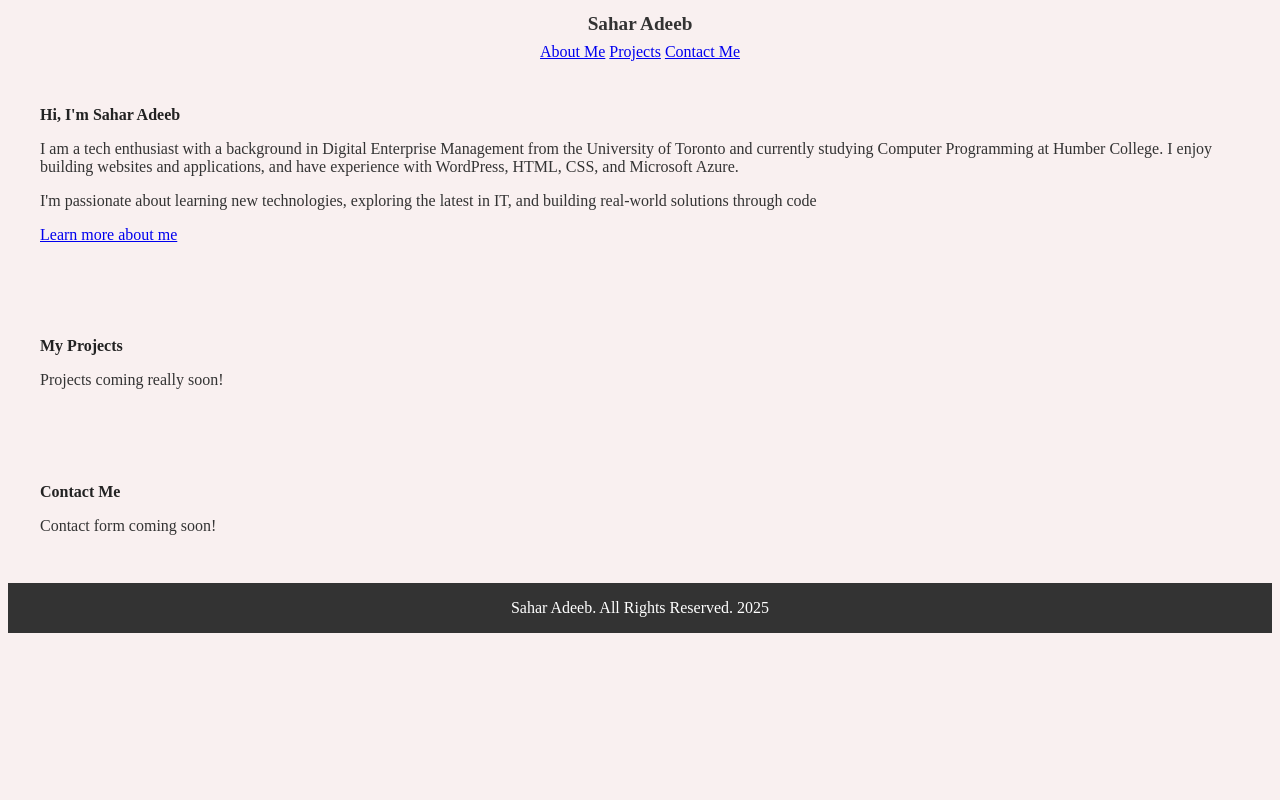
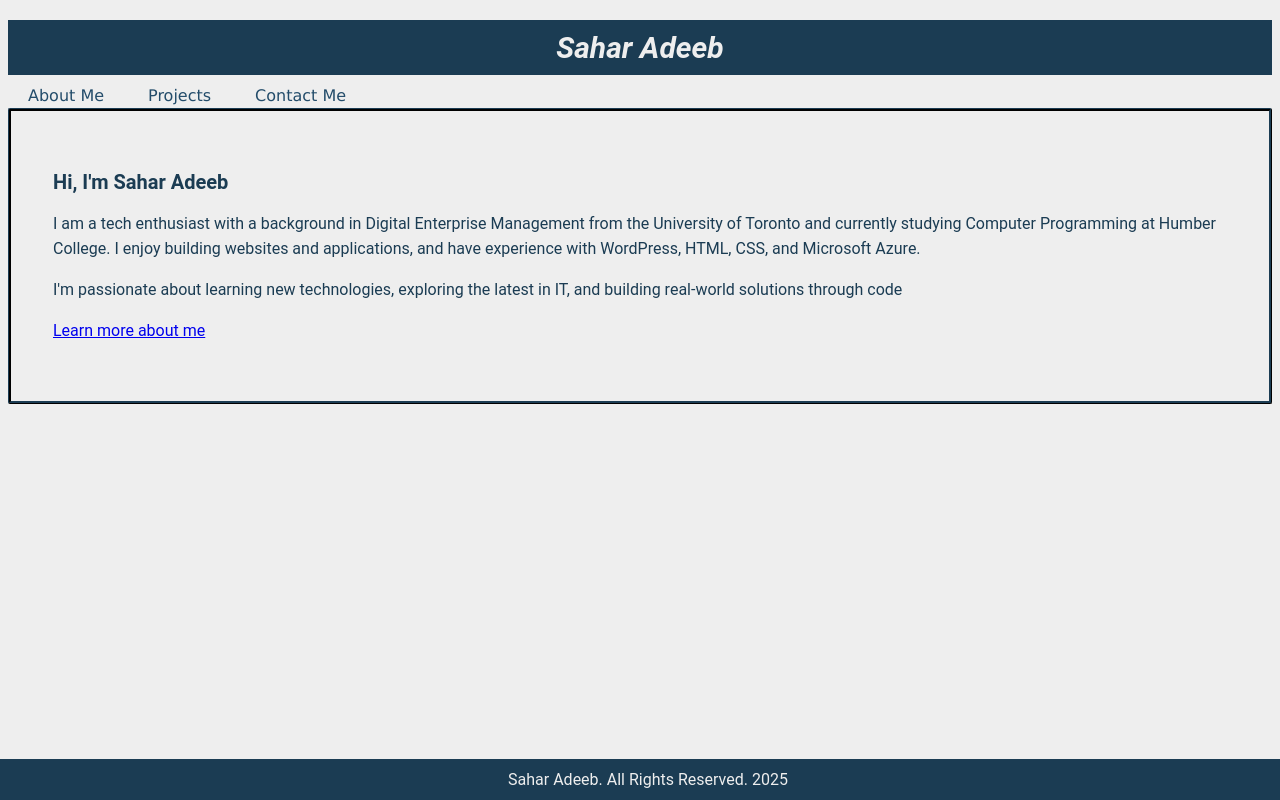
Before and after one commit to Sahar110201/my-portfolio, a plain HTML site: page index.html in a window 1280 px wide. Drawn offline with Linux system fonts and the light colour scheme; files that its build step writes are made by us from their sources.

Commit message:
Add files via upload

```diff
--- a/index.html
+++ b/index.html
@@ -4,15 +4,17 @@
     <meta charset="UTF-8">
     <meta name="viewport" content="width=device-width, initial-scale=1.0">
     <title>Sahar Adeeb | Portfolio</title>
-    <link rel="stylesheet" href="style.css">
+    <link rel="stylesheet" href="css/style.css">
 </head>
 <body>
     <header>
         <h1>Sahar Adeeb</h1>
         <nav>
+            <div class = "nav-list">
             <a href="about.html">About Me</a>
             <a href="Projects.html">Projects</a>
             <a href="contact.html">Contact Me</a>
+            </div>
         </nav>
     </header>
 
@@ -24,15 +26,6 @@
         <p><a href="about.html">Learn more about me</a></p>
     </section>
 
-    <section id="Projects">
-        <h2>My Projects</h2>
-        <P>Projects coming really soon!</P>
-    </section>
-
-    <section id="contact">
-        <h2>Contact Me</h2>
-        <P>Contact form coming soon!</P>
-    </section>
 </body>
 <footer>Sahar Adeeb. All Rights Reserved. 2025</footer>
 </html>
--- a/style.css
+++ b/style.css
@@ -1,41 +1,75 @@
 body{
-    font-family: 'Times New Roman', Times, serif;
-    color: #333;
-    background-color: #f9f0f0;
-    line-height: normal;
+    font-family: 'Roboto', Open Sans, Lato;
+    color: #1b3c53;
+    background-color: #eeeeee;
+    line-height: 25px;
 }
 
 header h1{
-    font-size: larger;
+    font-size: 30px;
     letter-spacing: normal;
     margin-bottom: 8px;
-    text-align: center;
+    padding: 15px 20px;
+    display: flex;
+    justify-content: center;
+    box-shadow: #777c6d;
+    background-color: #1b3c53;
+    color: #eeeeee;
+    font-style: italic;
 }
 
 h2{
-    font-size: medium;
-    color: #222;
+    font-size: 20px;
+    color: #1b3c53;
     margin-bottom: 16px;
 }
 
-nav {
-    color: #fff;
+nav a{
+    color: #234c6a;
     margin: auto;
     text-align: center;
+    text-decoration: none;
+    display: block;
+    padding: 20px;
+    font-family: verdana;
+    list-style: none;
+    display: inline;
+
 }
 
-nav:hover {
-    color: #000;
+nav a:hover {
+    color: #456882;
+    text-decoration: solid;
 }
 
 footer{
+    background-color: #1b3c53;
+    margin-top: auto;
+    padding: 8px;
     text-align: center;
-    color: #fff;
-    background: #333;
-    margin-top: auto;
-    padding: 16px;
+    position:fixed;
+    color: #eeeeee;
+    bottom: 0;
+    left: 0;
+    width: 100%;
+    z-index: 1000;
 }
 section{
-    padding: 32px;
+    padding: 42px;
     margin: auto;
+    line-height: 25px;
+    border: 3px ridge;
+    border-radius: 2px;
+    border-color: #1b3c53;
 }
+@media (max-width: 786px) {
+    header {
+        font-size: 20px;
+    }
+}
+
+@media (max-width: 480px) {
+    header {
+        font-size: 10px;
+    }
+}
```
Also changed, not shown: Projects.html (+8 -1 lines), about.html (+11 -1 lines), contact.html (+8 -1 lines).
